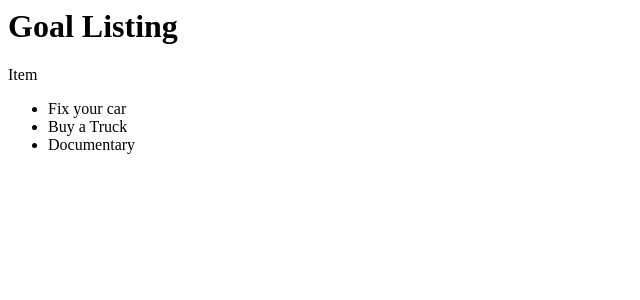
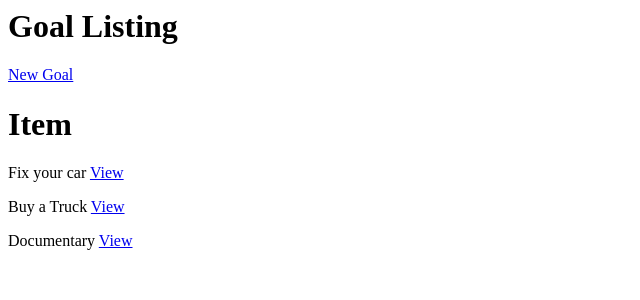
Before and after one commit to glenchiridza/TaskApp, a Django app: page / in a window 1280 px wide. Shown: the top 300 px of the page, without its empty margins (0-640 px from the left). Run offline with Django 3.2, Linux system fonts and the light colour scheme; data comes from the database, SQL or seed files in the repository.

Commit message:
goal create view

```diff
--- a/task_base/templates/task_base/goal_detail.html
+++ b/task_base/templates/task_base/goal_detail.html
@@ -1 +1 @@
-<h1>Goal Detail</h1>
+<h1>Goal {{goal}}</h1>
--- /dev/null
+++ b/task_base/templates/task_base/goal_form.html
@@ -0,0 +1,6 @@
+<h3>New Weekly Goal</h3>
+
+<form method="POST" action="">
+    {{form.as_p}}
+    <input type="submit" value="Submit"/>
+</form>
--- a/task_base/templates/task_base/goal_list.html
+++ b/task_base/templates/task_base/goal_list.html
@@ -1,12 +1,16 @@
 <h1>Goal Listing</h1>
 
 <div>
-    <p>Item</p>
-    <ul>
+    <p><a href="{% url 'goal_create' %}"> New Goal</a> </p>
+
+    <h1>Item</h1>
+    <div>
         {% for goal in goals %}
-            <li>{{goal}}</li>
+            <p>{{goal.title}}
+                <span><a href="{% url 'goal_detail' goal.id %}"> View</a> </span>
+            </p>
         {% empty %}
         <h3>No goals in listed</h3>
         {% endfor %}
-    </ul>
+    </div>
 </div>
--- a/task_base/urls.py
+++ b/task_base/urls.py
@@ -1,7 +1,9 @@
 from django.urls import path
 
-from .views import GoalListView
+from .views import GoalListView, GoalDetailView,GoalCreateView
 
 urlpatterns = [
-    path('',GoalListView.as_view(), name='task_list')
+    path('', GoalListView.as_view(), name='goal_list'),
+    path('goal/<int:pk>/', GoalDetailView.as_view(), name='goal_detail'),
+    path('goal_create/', GoalCreateView.as_view(), name='goal_create'),
 ]
--- a/task_base/views.py
+++ b/task_base/views.py
@@ -1,7 +1,13 @@
 from django.shortcuts import render
 from django.views import generic
+from django.urls import reverse_lazy
+from .models import Goal
 
-from .models import Goal
+
+class GoalCreateView(generic.CreateView):
+    model = Goal
+    fields = "__all__"
+    success_url = reverse_lazy('goal_list')
 
 
 class GoalListView(generic.ListView):
@@ -11,3 +17,5 @@ class GoalListView(generic.ListView):
 
 class GoalDetailView(generic.DetailView):
     model = Goal
+    context_object_name = 'goal'
+    template_name = 'task_base/goal_detail.html'
```
